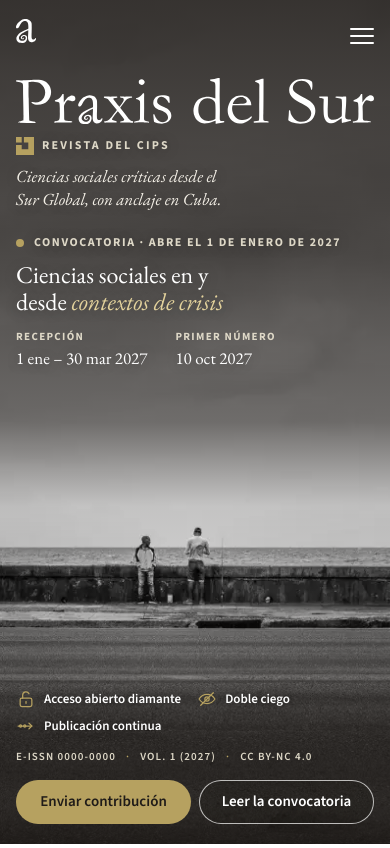
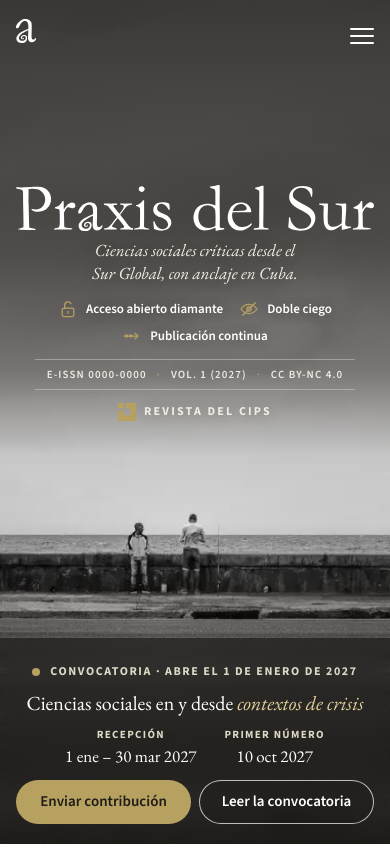
Before and after one commit to garabatoscuba/praxis-del-sur-simulacro, a plain HTML site: page index.html in a window 390 px wide. Shown: the top 848 px of the page. Drawn offline with Linux system fonts and the light colour scheme.

Commit message:
Actualizar el simulacro (2026-11-13)
Co-Authored-By: Claude Opus 5.5 <noreply@anthropic.com>

```diff
--- a/css/components.css
+++ b/css/components.css
@@ -234,9 +234,9 @@
 .ps-hero--foto :is(.ps-hero-firma, .ps-hero-lema, .ps-esenciales li, .ps-eyebrow, .ps-hero-title, .ps-hero-fechas dd) { text-shadow: 0 1px 14px rgb(0 0 0 / 0.28); }
 /* Escala de letra elegida (opción 4 de afinar/letras.html, 13 nov 2026): crece con la pantalla para que en un monitor grande
    no se quede en tamaños de pie de foto. Arriba, «Revista del CIPS» encima del nombre y el lema como segundo nivel; abajo, título,
-   fechas y botones en una línea (el título en dos, hasta 38 px).
+   fechas y botones en una línea, sobre una banda negra al 62 % (el título en dos líneas, de 22 a 30 px).
    Cabecera de revista (opción 3 de afinar/cabecera.html): todo centrado, la línea de datos entre dos filetes y, al final,
-   «Revista del CIPS» con el sello del CIPS (la usuaria lo pidió abajo y el bloque más arriba). Solo desde 761 px: el móvil queda como estaba. */
+   «Revista del CIPS» con el sello del CIPS (la usuaria lo pidió abajo y el bloque más arriba). Desde 761 px; el móvil, en movil.css. */
 @media (min-width: 761px) {
   /* el bloque, un poco por encima del centro del cielo (más aire abajo que arriba) */
   .ps-hero-cielo { justify-items: center; text-align: center; padding-bottom: clamp(20px, 9vh, 110px); }
@@ -247,14 +247,21 @@
   .ps-esenciales { justify-content: center; margin-top: 26px; gap: 10px 26px; }
   .ps-esenciales li { gap: 10px; font-size: clamp(0.9375rem, 0.5rem + 0.52vw, 1.1875rem); }
   .ps-esenciales svg { width: 1.45em; height: 1.45em; }
-  .ps-hero-pie { gap: 18px 28px; }
+  /* La convocatoria en una banda negra al 62 % de borde a borde, hasta el final de la portada (afinar/fondo.html, 13 nov 2026) */
+  .ps-hero.ps-hero--foto .ps-hero-cont { padding-bottom: 0; }
+  .ps-hero-pie { position: relative; isolation: isolate; gap: 18px 28px; padding-block: clamp(26px, 2.5vw, 38px) clamp(22px, 2.4vw, 36px); }
+  .ps-hero-pie::before {
+    content: ""; position: absolute; z-index: -1; top: 0; bottom: 0; left: calc(50% - 50vw); right: calc(50% - 50vw);
+    background: rgb(16 13 11 / 0.62); -webkit-backdrop-filter: blur(10px); backdrop-filter: blur(10px);
+  }
+  .ps-hero--foto :is(.ps-hero-conv .ps-eyebrow, .ps-hero-title, .ps-hero-fechas dd) { text-shadow: none; }
   .ps-hero-folio {
     justify-content: center; margin-top: 22px; padding: 9px 20px; color: #EFEAE0;
     border-top: 1px solid rgb(222 216 199 / 0.45); border-bottom: 1px solid rgb(222 216 199 / 0.45);
     font-size: clamp(0.8125rem, 0.5rem + 0.4vw, 1rem);
   }
   .ps-hero-conv .ps-eyebrow { font-size: clamp(0.8125rem, 0.6rem + 0.25vw, 0.9375rem); white-space: nowrap; }
-  .ps-hero--foto .ps-hero-title { font-size: clamp(1.75rem, 0.9rem + 1.45vw, 2.375rem); text-wrap: balance; }
+  .ps-hero--foto .ps-hero-title { font-size: clamp(1.375rem, 0.75rem + 1.05vw, 1.875rem); text-wrap: balance; }
   .ps-hero-fechas { column-gap: 22px; }
   .ps-hero-fechas dt { font-size: 0.75rem; }
   .ps-hero-fechas dd { font-size: clamp(1.1875rem, 0.8rem + 0.5vw, 1.3125rem); }
@@ -278,6 +285,7 @@
   .ps-hero-logo { width: min(clamp(330px, 50vw, 780px), 98vh); }
   .ps-hero-firma { margin-top: 14px; }
   .ps-hero-cielo { padding-bottom: 28px; }
+  .ps-hero-pie { padding-block: 20px 18px; }
   .ps-hero-lema { margin-top: 8px; }
   .ps-esenciales { margin-top: 16px; }
   .ps-hero-folio { margin-top: 14px; padding-block: 6px; }
--- a/css/movil.css
+++ b/css/movil.css
@@ -16,27 +16,46 @@
   html:not([data-movil-compacto="no"]) .ps-hero-lead { margin-top: 14px; font-size: 1.0625rem; line-height: 1.5; }
   html:not([data-movil-compacto="no"]) .ps-hero .ps-actions { margin-top: 22px; gap: 10px; }
   html:not([data-movil-compacto="no"]) .ps-hero .ps-actions .ps-btn { min-height: 42px; padding: 9px 18px; font-size: 0.9375rem; }
-  /* Portada con foto: el nombre y la convocatoria arriba, en el cielo; lo esencial y los botones abajo, sobre la calle;
-     las dos personas en medio, libres. La foto se encuadra sobre ellas. */
-  html .ps-hero.ps-hero--foto { padding: 0; }
-  .ps-hero-foto { object-position: 78% 50%; }
-  .ps-hero-velo { background: linear-gradient(180deg, rgb(22 18 15 / 0.86) 0%, rgb(22 18 15 / 0.72) 30%, rgb(22 18 15 / 0.56) 50%, rgb(22 18 15 / 0.14) 60%,
-    rgb(22 18 15 / 0.08) 70%, rgb(22 18 15 / 0.72) 86%, rgb(22 18 15 / 0.84) 100%); }
-  .ps-hero-cont { grid-template-rows: auto auto auto 1fr auto auto auto; padding-top: calc(var(--ps-head-h) + 6px); padding-bottom: 20px; }
-  .ps-hero-cielo, .ps-hero-pie { display: contents; }
-  .ps-hero-marca { grid-row: 1; }
-  .ps-hero-logo { width: 100%; }
-  .ps-hero-lema { font-size: 1.0625rem; }
-  .ps-hero-conv { grid-row: 2; margin-top: 22px; }
-  .ps-hero--foto .ps-hero-title { font-size: 1.5rem; }
-  .ps-hero-fechas { grid-row: 3; margin-top: 12px; }
+  /* Portada con foto en el móvil: como en el ordenador, todo centrado. Arriba, en el cielo, el nombre, el lema, lo esencial, la
+     línea de datos entre filetes y «Revista del CIPS»; abajo, en la banda negra, la convocatoria y los botones; las dos personas en
+     medio, libres. La foto sube (más calle): mide al menos --ps-foto-min de alto, anclada abajo, para que la banda quepa bajo los
+     pies de las personas. El bloque de arriba se centra entre la barra y el horizonte: el mismo cielo arriba que abajo.
+     Horizonte = alto − 0,352 × alto de la foto (está al 64,8 % de la foto). */
+  html .ps-hero.ps-hero--foto {
+    --ps-foto-min: 880px;
+    --ps-horiz-m: calc(100svh - 0.352 * max(100svh, var(--ps-foto-min)));
+    padding: 0;
+  }
+  .ps-hero-foto { top: auto; bottom: 0; height: max(100%, var(--ps-foto-min)); object-position: 78% 50%; }
+  .ps-hero-velo { background: linear-gradient(180deg, rgb(22 18 15 / 0.84) 0%, rgb(22 18 15 / 0.7) 30%, rgb(22 18 15 / 0.5) 44%, rgb(22 18 15 / 0.12) 54%,
+    rgb(22 18 15 / 0.06) 62%, rgb(22 18 15 / 0.3) 72%, rgb(22 18 15 / 0.5) 100%); }
+  .ps-hero-cont { grid-template-rows: auto 1fr auto; padding-top: var(--ps-head-h); padding-bottom: 0; }
+  .ps-hero-cielo { grid-row: 1; min-height: calc(var(--ps-horiz-m) - var(--ps-head-h)); align-content: center; justify-items: center; text-align: center; padding-block: 6px; }
+  .ps-hero-marca { display: contents; }
+  .ps-hero-nombre { justify-self: stretch; display: grid; justify-items: center; }
+  .ps-hero-logo { width: min(100%, 460px); }
+  .ps-hero-firma { order: 1; justify-content: center; margin: 12px 0 0; color: #F1ECE0; }
+  .ps-hero-lema { margin-top: 8px; font-size: 1.0625rem; }
+  .ps-esenciales { justify-content: center; margin-top: 14px; gap: 6px 16px; }
+  .ps-esenciales li { font-size: 0.8125rem; }
+  .ps-hero-folio {
+    justify-content: center; margin-top: 12px; padding: 6px 12px; gap: 2px 10px; font-size: 0.6875rem; letter-spacing: 0.1em; color: #EFEAE0;
+    border-top: 1px solid rgb(222 216 199 / 0.45); border-bottom: 1px solid rgb(222 216 199 / 0.45);
+  }
+  /* en el móvil, sin la ciudad, para que quepa en una línea */
+  .ps-hero-folio span:nth-of-type(3), .ps-hero-folio i:nth-of-type(3) { display: none; }
+  /* la banda negra al 62 % con la convocatoria, centrada, de borde a borde y hasta abajo */
+  .ps-hero-pie { grid-row: 3; position: relative; isolation: isolate; grid-template-columns: minmax(0, 1fr); justify-items: center; text-align: center; gap: 0; padding: 24px 0 20px; }
+  .ps-hero-pie::before {
+    content: ""; position: absolute; z-index: -1; top: 0; bottom: 0; left: calc(50% - 50vw); right: calc(50% - 50vw);
+    background: rgb(16 13 11 / 0.62); -webkit-backdrop-filter: blur(10px); backdrop-filter: blur(10px);
+  }
+  .ps-hero-conv { justify-items: center; }
+  .ps-hero--foto .ps-hero-title { font-size: 1.25rem; }
+  .ps-hero-fechas { justify-content: center; margin-top: 12px; }
   .ps-hero-fechas dd { font-size: 1.0625rem; }
-  .ps-esenciales { grid-row: 5; margin: 0; gap: 6px 16px; }
-  .ps-esenciales li { font-size: 0.8125rem; }
-  .ps-hero-folio { grid-row: 6; margin-top: 12px; gap: 2px 10px; font-size: 0.6875rem; letter-spacing: 0.1em; }
-  /* en el móvil, sin la ciudad, para que quepa en una línea y no empuje lo esencial hacia las personas */
-  .ps-hero-folio span:nth-of-type(3), .ps-hero-folio i:nth-of-type(3) { display: none; }
-  html .ps-hero.ps-hero--foto .ps-actions { grid-row: 7; display: grid; grid-template-columns: minmax(0, 1fr) minmax(0, 1fr); gap: 8px; width: 100%; margin-top: 14px; justify-self: stretch; }
+  .ps-hero--foto :is(.ps-hero-conv .ps-eyebrow, .ps-hero-title, .ps-hero-fechas dd) { text-shadow: none; }
+  html .ps-hero.ps-hero--foto .ps-actions { display: grid; grid-template-columns: minmax(0, 1fr) minmax(0, 1fr); gap: 8px; width: 100%; margin-top: 14px; justify-self: stretch; }
   html .ps-hero.ps-hero--foto .ps-actions .ps-btn { min-height: 44px; padding: 8px 10px; font-size: 0.9375rem; text-align: center; }
   html:not([data-movil-compacto="no"]) .ps-section { padding-block: 44px; }
   html:not([data-movil-compacto="no"]) .ps-sec-head { gap: 10px; margin-bottom: 24px; }
@@ -129,3 +148,12 @@
   /* teléfonos estrechos: los dos botones de la portada siguen uno al lado del otro y en una línea */
   html .ps-hero.ps-hero--foto .ps-actions .ps-btn { padding-inline: 6px; font-size: 0.875rem; }
 }
+
+@media (max-width: 760px) and (max-height: 680px) {
+  /* móviles bajos: el bloque de arriba, más junto y un poco por encima del centro, para no llegar a las cabezas de las personas */
+  .ps-hero-cielo { padding-block: 2px 14px; }
+  .ps-hero-lema { margin-top: 6px; }
+  .ps-esenciales { margin-top: 10px; }
+  .ps-hero-folio { margin-top: 10px; }
+  .ps-hero-firma { margin-top: 8px; }
+}
```
